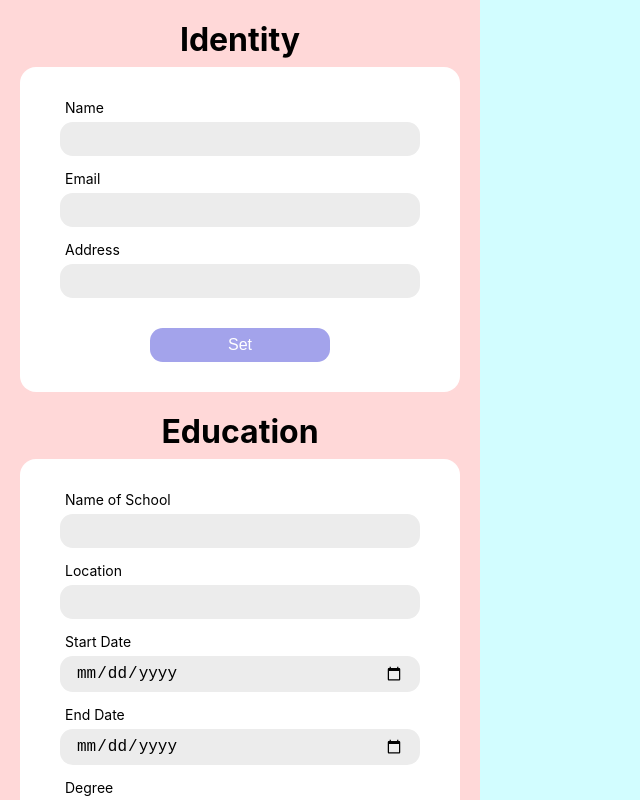
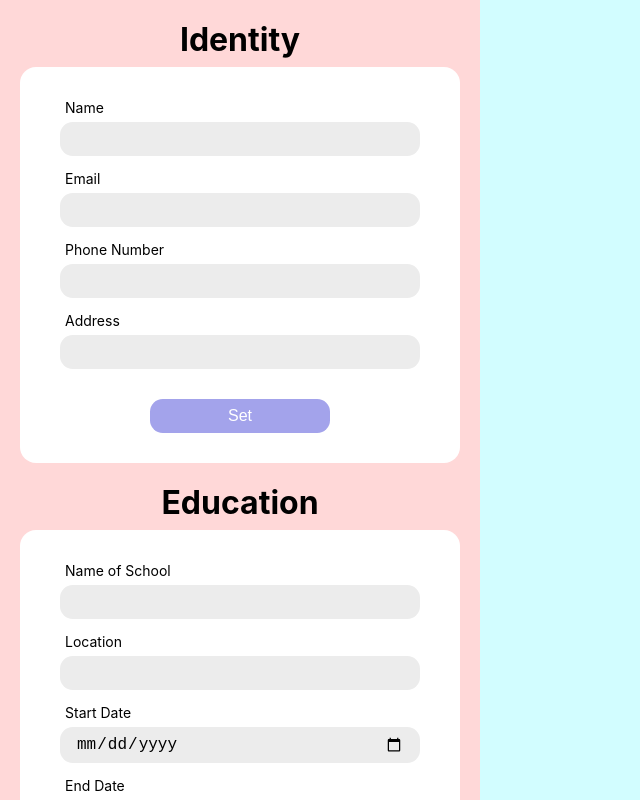
Before and after one commit to John-Jeff/cv-app, a React (Create React App) app: page / in a window 1280 px wide. Shown: the top 800 px of the page, without its empty margins (0-640 px from the left). Built offline with nearby package versions, Linux system fonts and the light colour scheme.

Commit message:
Add phone number input for IdentityForm component

```diff
--- a/src/components/IdentityForm.js
+++ b/src/components/IdentityForm.js
@@ -28,6 +28,7 @@ export default class IdentityForm extends Component {
         this.setState({
             name: '',
             email: '',
+            phone: '',
             address: ''
         })
 
@@ -42,6 +43,9 @@ export default class IdentityForm extends Component {
                 <label htmlFor='email'>Email
                     <input type='email' name='email' value={this.state.email} onChange={this.handleChange} required />
                 </label>
+                <label htmlFor='phone'>Phone Number
+                    <input type='tel' name='phone' pattern="[0-9]{3} [0-9]{3} [0-9]{4}" value={this.state.phone} onChange={this.handleChange} required />
+                </label>
                 <label htmlFor='address'>Address
                     <input type='text' name='address' value={this.state.address} onChange={this.handleChange} required />
                 </label>
```
